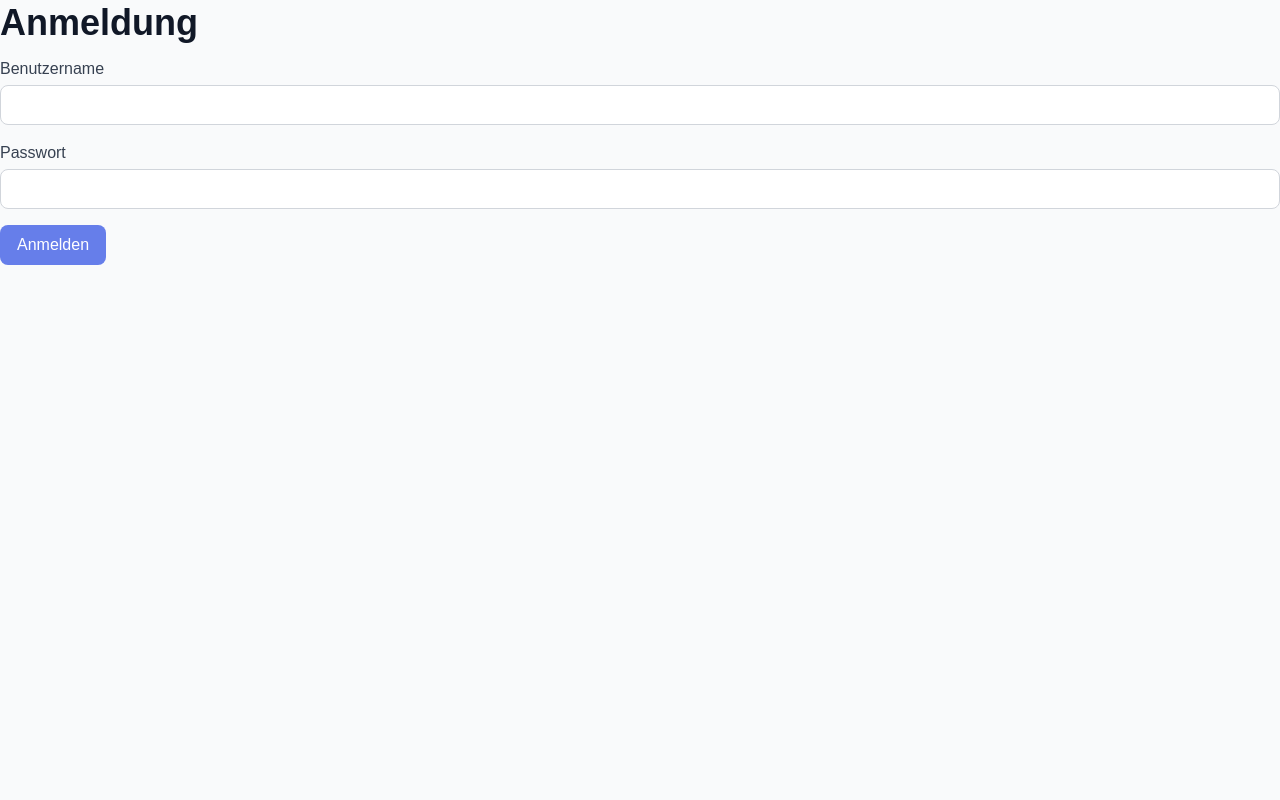
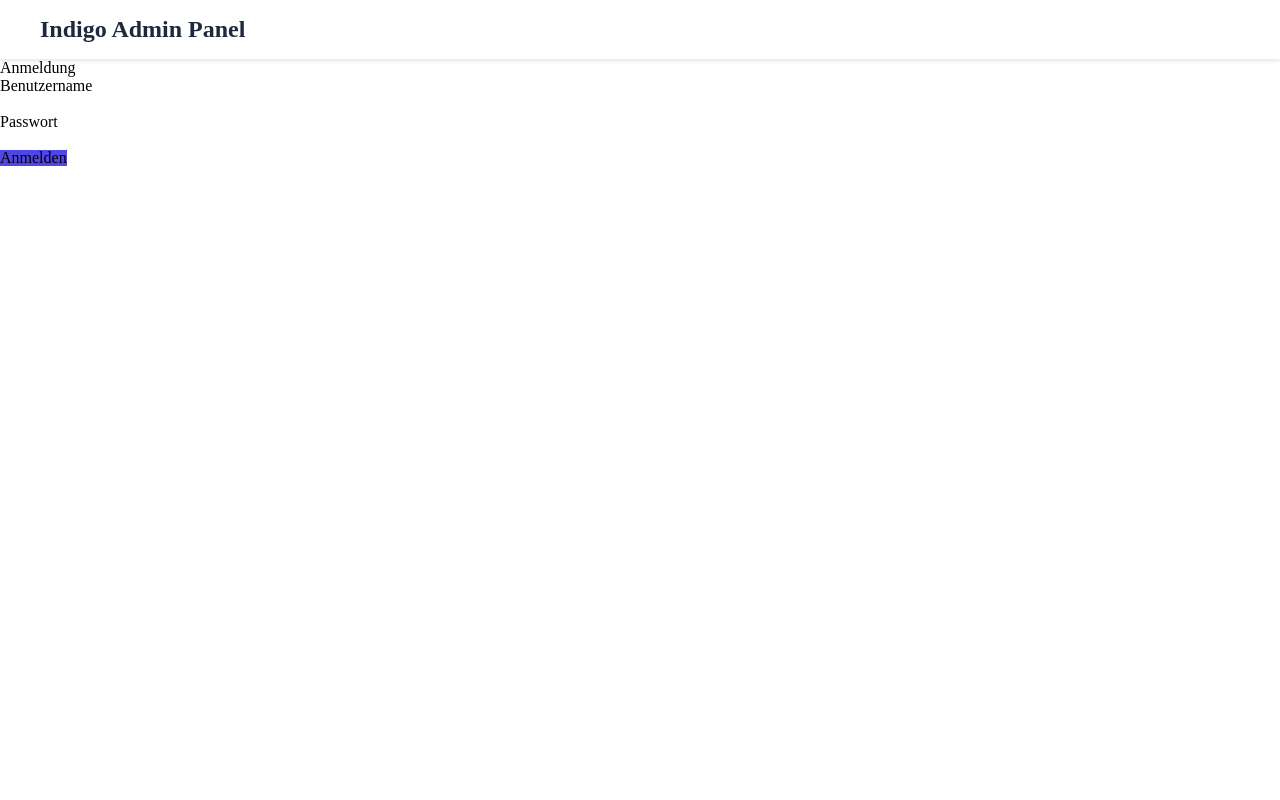
Before and after one commit to ghanitoos/indigo, a Flask app: page /auth/login in a window 1280 px wide. Run offline with Flask 3, Linux system fonts and the light colour scheme.

Commit message:
chore: update configurations and templates
- Update LDAP connector configuration
- Refine CSS styles
- Update base template
- Adjust docker-compose settings

Co-Authored-By: Warp <agent@warp.dev>

```diff
--- a/core-app/config.py
+++ b/core-app/config.py
@@ -73,7 +73,8 @@ class ProductionConfig(Config):
 
     DEBUG: bool = False
     FLASK_ENV: str = 'production'
-    SESSION_COOKIE_SECURE: bool = True
+    # Allow overriding secure cookie in production (e.g. for HTTP-only internal networks)
+    SESSION_COOKIE_SECURE: bool = config('SESSION_COOKIE_SECURE', default=True, cast=bool)
 
     # Override secret key requirement
     SECRET_KEY: str = config('SECRET_KEY')  # Must be set in production
--- a/core-app/static/css/base.css
+++ b/core-app/static/css/base.css
@@ -322,3 +322,65 @@ label {
 
 .shadow { box-shadow: var(--shadow-base); }
 .shadow-lg { box-shadow: var(--shadow-lg); }
+
+/* Header and Navigation */
+.main-header {
+    background-color: var(--card-bg);
+    padding: 1rem 2rem;
+    box-shadow: 0 2px 4px rgba(0, 0, 0, 0.1);
+    display: flex;
+    justify-content: space-between;
+    align-items: center;
+}
+
+.header-container {
+    width: 100%;
+    max-width: 1200px;
+    margin: 0 auto;
+    display: flex;
+    justify-content: space-between;
+    align-items: center;
+}
+
+.logo {
+    font-size: 1.5rem;
+    font-weight: bold;
+    color: var(--text-primary);
+}
+
+.main-nav ul {
+    list-style: none;
+    display: flex;
+    gap: 1.5rem;
+    align-items: center;
+    margin: 0;
+    padding: 0;
+}
+
+.user-welcome {
+    color: var(--text-secondary);
+}
+
+.btn-logout {
+    background-color: var(--error-color);
+    color: white;
+    padding: 0.5rem 1rem;
+    border-radius: var(--border-radius);
+    text-decoration: none;
+    transition: background-color 0.2s;
+}
+
+.btn-logout:hover {
+    background-color: #c53030;
+}
+
+/* Add fallback color for logout button */
+.btn-logout {
+    background-color: #ef4444; /* Fallback Red */
+    background-color: var(--error-color);
+    color: white;
+    font-weight: 500;
+    padding: 0.5rem 1rem;
+    border-radius: 4px;
+    display: inline-block;
+}
--- a/core-app/static/css/variables.css
+++ b/core-app/static/css/variables.css
@@ -1,162 +1,34 @@
-/**
- * Design Tokens - Indigo Admin Panel
- *
- * Modify these CSS custom properties to customize the visual appearance
- * of the entire application without touching HTML or Python code.
- */
+:root {
+    /* Colors */
+    --primary-color: #4f46e5;
+    --primary-hover: #4338ca;
+    --secondary-color: #64748b;
+    --secondary-hover: #475569;
+    --success-color: #22c55e;
+    --warning-color: #eab308;
+    --error-color: #ef4444;
+    --info-color: #3b82f6;
 
-:root {
-  /* Primary Colors */
-  --primary-color: #667eea;
-  --primary-hover: #5568d3;
-  --primary-light: #e0e7ff;
-  --primary-dark: #4c51bf;
+    /* Backgrounds */
+    --bg-primary: #f8fafc;
+    --bg-secondary: #ffffff;
+    --card-bg: #ffffff;
 
-  /* Secondary Colors */
-  --secondary-color: #764ba2;
-  --secondary-hover: #6b4193;
-  --secondary-light: #f3e8ff;
-  --secondary-dark: #5b3a82;
+    /* Text */
+    --text-primary: #1e293b;
+    --text-secondary: #64748b;
+    --text-light: #ffffff;
 
-  /* Semantic Colors */
-  --success-color: #10b981;
-  --success-hover: #059669;
-  --success-light: #d1fae5;
+    /* Borders */
+    --border-color: #e2e8f0;
+    --border-radius: 0.5rem;
 
-  --danger-color: #ef4444;
-  --danger-hover: #dc2626;
-  --danger-light: #fee2e2;
+    /* Spacing */
+    --spacing-sm: 0.5rem;
+    --spacing-md: 1rem;
+    --spacing-lg: 1.5rem;
 
-  --warning-color: #f59e0b;
-  --warning-hover: #d97706;
-  --warning-light: #fef3c7;
-
-  --info-color: #3b82f6;
-  --info-hover: #2563eb;
-  --info-light: #dbeafe;
-
-  /* Neutral Colors */
-  --white: #ffffff;
-  --black: #000000;
-  --gray-50: #f9fafb;
-  --gray-100: #f3f4f6;
-  --gray-200: #e5e7eb;
-  --gray-300: #d1d5db;
-  --gray-400: #9ca3af;
-  --gray-500: #6b7280;
-  --gray-600: #4b5563;
-  --gray-700: #374151;
-  --gray-800: #1f2937;
-  --gray-900: #111827;
-
-  /* Typography */
-  --font-family-sans: 'Arial', 'Helvetica', sans-serif;
-  --font-family-mono: 'Courier New', monospace;
-
-  --font-size-xs: 0.75rem;    /* 12px */
-  --font-size-sm: 0.875rem;   /* 14px */
-  --font-size-base: 1rem;     /* 16px */
-  --font-size-lg: 1.125rem;   /* 18px */
-  --font-size-xl: 1.25rem;    /* 20px */
-  --font-size-2xl: 1.5rem;    /* 24px */
-  --font-size-3xl: 1.875rem;  /* 30px */
-  --font-size-4xl: 2.25rem;   /* 36px */
-
-  --font-weight-normal: 400;
-  --font-weight-medium: 500;
-  --font-weight-semibold: 600;
-  --font-weight-bold: 700;
-
-  --line-height-tight: 1.25;
-  --line-height-normal: 1.5;
-  --line-height-relaxed: 1.75;
-
-  /* Spacing Scale (based on 8px unit) */
-  --spacing-unit: 8px;
-  --spacing-0: 0;
-  --spacing-1: calc(var(--spacing-unit) * 0.25);  /* 2px */
-  --spacing-2: calc(var(--spacing-unit) * 0.5);   /* 4px */
-  --spacing-3: var(--spacing-unit);                /* 8px */
-  --spacing-4: calc(var(--spacing-unit) * 1.5);   /* 12px */
-  --spacing-5: calc(var(--spacing-unit) * 2);     /* 16px */
-  --spacing-6: calc(var(--spacing-unit) * 2.5);   /* 20px */
-  --spacing-7: calc(var(--spacing-unit) * 3);     /* 24px */
-  --spacing-8: calc(var(--spacing-unit) * 4);     /* 32px */
-  --spacing-10: calc(var(--spacing-unit) * 5);    /* 40px */
-  --spacing-12: calc(var(--spacing-unit) * 6);    /* 48px */
-  --spacing-16: calc(var(--spacing-unit) * 8);    /* 64px */
-  --spacing-20: calc(var(--spacing-unit) * 10);   /* 80px */
-
-  /* Border Radius */
-  --radius-none: 0;
-  --radius-sm: 0.125rem;  /* 2px */
-  --radius-base: 0.25rem; /* 4px */
-  --radius-md: 0.375rem;  /* 6px */
-  --radius-lg: 0.5rem;    /* 8px */
-  --radius-xl: 0.75rem;   /* 12px */
-  --radius-2xl: 1rem;     /* 16px */
-  --radius-full: 9999px;
-
-  /* Borders */
-  --border-width: 1px;
-  --border-width-2: 2px;
-  --border-width-4: 4px;
-  --border-color: var(--gray-300);
-  --border-color-focus: var(--primary-color);
-
-  /* Shadows */
-  --shadow-sm: 0 1px 2px 0 rgba(0, 0, 0, 0.05);
-  --shadow-base: 0 1px 3px 0 rgba(0, 0, 0, 0.1), 0 1px 2px 0 rgba(0, 0, 0, 0.06);
-  --shadow-md: 0 4px 6px -1px rgba(0, 0, 0, 0.1), 0 2px 4px -1px rgba(0, 0, 0, 0.06);
-  --shadow-lg: 0 10px 15px -3px rgba(0, 0, 0, 0.1), 0 4px 6px -2px rgba(0, 0, 0, 0.05);
-  --shadow-xl: 0 20px 25px -5px rgba(0, 0, 0, 0.1), 0 10px 10px -5px rgba(0, 0, 0, 0.04);
-  --shadow-2xl: 0 25px 50px -12px rgba(0, 0, 0, 0.25);
-
-  /* Z-Index Scale */
-  --z-dropdown: 1000;
-  --z-sticky: 1020;
-  --z-fixed: 1030;
-  --z-modal-backdrop: 1040;
-  --z-modal: 1050;
-  --z-popover: 1060;
-  --z-tooltip: 1070;
-
-  /* Transitions */
-  --transition-fast: 150ms;
-  --transition-base: 200ms;
-  --transition-slow: 300ms;
-  --transition-ease: cubic-bezier(0.4, 0, 0.2, 1);
-
-  /* Container & Layout */
-  --container-max-width: 1280px;
-  --sidebar-width: 250px;
-  --header-height: 60px;
-
-  /* Form Elements */
-  --input-height: 40px;
-  --input-padding-x: var(--spacing-4);
-  --input-padding-y: var(--spacing-2);
-  --input-border-color: var(--gray-300);
-  --input-border-color-focus: var(--primary-color);
-  --input-bg: var(--white);
-  --input-bg-disabled: var(--gray-100);
-
-  /* Buttons */
-  --button-height: 40px;
-  --button-padding-x: var(--spacing-5);
-  --button-padding-y: var(--spacing-2);
-  --button-font-weight: var(--font-weight-medium);
+    /* Shadows */
+    --shadow-sm: 0 1px 2px 0 rgb(0 0 0 / 0.05);
+    --shadow-md: 0 4px 6px -1px rgb(0 0 0 / 0.1);
 }
-
-/* Dark mode support (optional - for future enhancement) */
-@media (prefers-color-scheme: dark) {
-  :root {
-    /* Override colors for dark mode */
-    /* Uncomment and customize when implementing dark mode */
-    /*
-    --primary-color: #818cf8;
-    --bg-primary: var(--gray-900);
-    --text-primary: var(--gray-100);
-    */
-  }
-}
--- a/core-app/templates/base.html
+++ b/core-app/templates/base.html
@@ -9,6 +9,20 @@
     {% block extra_css %}{% endblock %}
 </head>
 <body>
+    <header class="main-header">
+        <div class="header-container">
+            <div class="logo">{{ config.APP_NAME }}</div>
+            {% if current_user.is_authenticated %}
+            <nav class="main-nav">
+                <ul>
+                    <li><span class="user-welcome">Willkommen, {{ current_user.display_name or current_user.username }}</span></li>
+                    <li><a href="{{ url_for('auth.logout') }}" class="btn-logout">{{ get_text('auth.logout_button') }}</a></li>
+                </ul>
+            </nav>
+            {% endif %}
+        </div>
+    </header>
+
     <div class="flash-messages">
         {% with messages = get_flashed_messages(with_categories=true) %}
             {% if messages %}
```
Also changed, not shown: core-app/auth/ldap_connector.py (+60 -47 lines), docker-compose.yml (+8 -2 lines).
